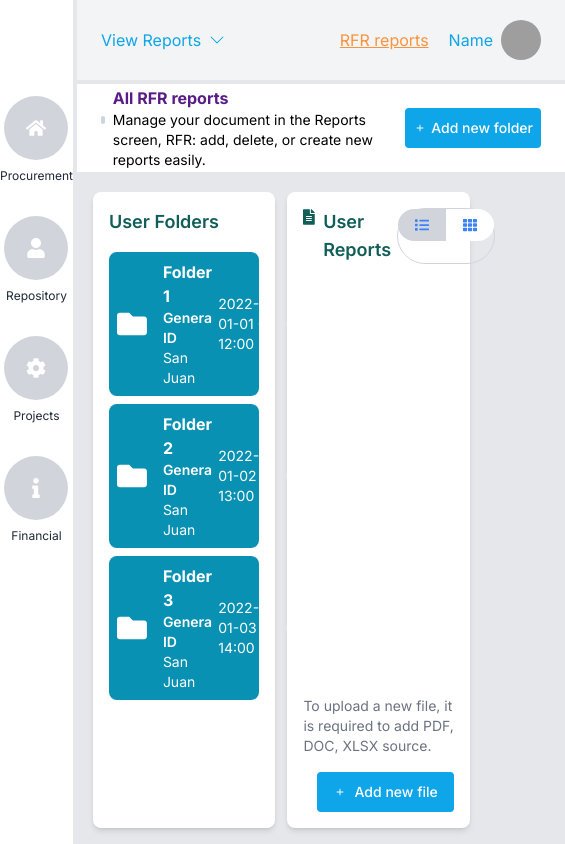
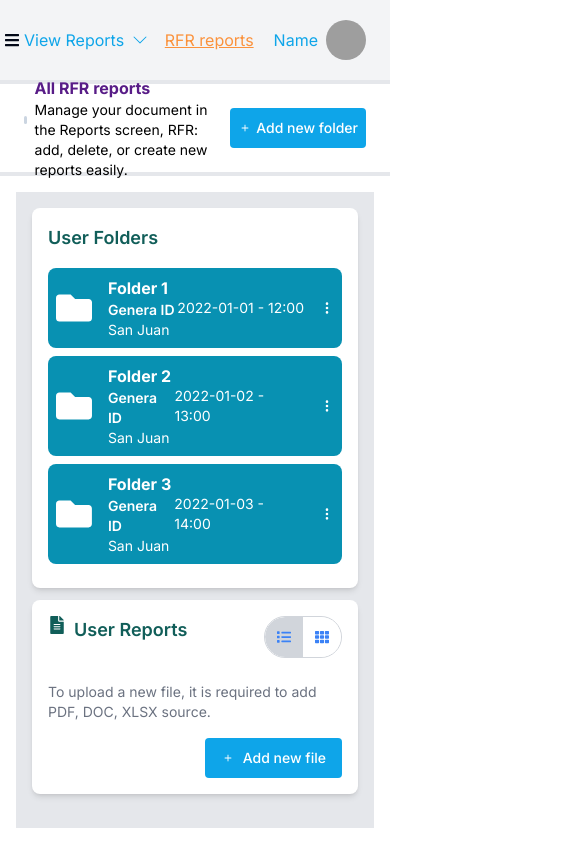
Before and after one commit to gama104/your-project-name, a Next.js app: page /filesdashboard in a window 390 px wide. Shown: the whole page, 565 px wide, since content can reach past the window. Built offline with nearby package versions, Linux system fonts and the light colour scheme; grey boxes are pictures that could not be loaded.

Commit message:
Making the page work on mobile

```diff
--- a/app/filesdashboard/(components)/filedashboard/ContentHeader.tsx
+++ b/app/filesdashboard/(components)/filedashboard/ContentHeader.tsx
@@ -15,6 +15,7 @@ const ContentHeader: React.FC<Props> = ({ title, instructions }) => {
   const handleOpenDialog = () => setIsDialogOpen(true);
   const handleCloseDialog = () => setIsDialogOpen(false);
   const handleSave = () => setIsDialogOpen(false);
+
   return (
     <div className="relative w-full h-24 bg-white border-y-4 border-gray-200 text-black flex items-center justify-between px-6">
       <div className="flex items-center">
--- a/app/filesdashboard/(components)/filedashboard/Sidebar.tsx
+++ b/app/filesdashboard/(components)/filedashboard/Sidebar.tsx
@@ -1,17 +1,36 @@
 "use client";
 import React, { useState } from "react";
 import SidebarItem from "./SidebarItem";
-import { FaHome, FaUser, FaCog, FaInfo } from "react-icons/fa";
+import { FaHome, FaUser, FaCog, FaInfo, FaBars } from "react-icons/fa";
 
 const Sidebar = () => {
   const [activeIndex, setActiveIndex] = useState(-1);
+  const [isSidebarOpen, setIsSidebarOpen] = useState(false);
 
   const handleItemClick = (index: number) => {
     setActiveIndex(index);
+    if (isSidebarOpen) {
+      toggleSidebar();
+    }
+  };
+
+  const toggleSidebar = () => {
+    setIsSidebarOpen(!isSidebarOpen);
   };
 
   return (
-    <div className="w-24 bg-white border-r-4 border-gray-200 text-black flex flex-col items-center z-20 pt-24 h-screen">
+    <>
+      <button
+        className="md:hidden pt-8 pl-1 fixed top-0 left-0 z-30"
+        onClick={toggleSidebar}
+      >
+        <FaBars />
+      </button>
+      <div
+        className={`fixed md:static top-0 left-0 w-64 md:w-24 bg-white border-r-4 border-gray-200 text-black flex flex-col items-center z-20 pt-24 h-screen md:h-auto transform ${
+          isSidebarOpen ? "translate-x-0" : "-translate-x-full"
+        } md:translate-x-0 transition-transform duration-300 ease-in-out`}
+      >
         <SidebarItem
           icon={<FaHome />}
           text="Procurement"
@@ -37,6 +56,7 @@ const Sidebar = () => {
           onClick={() => handleItemClick(3)}
         />
       </div>
+    </>
   );
 };
 
--- a/app/filesdashboard/(components)/files/FileList.tsx
+++ b/app/filesdashboard/(components)/files/FileList.tsx
@@ -27,7 +27,7 @@ const FileList = async ({ folder, view }: FileListProps) => {
         </div>
         <FilesViewToggle fileview={view} />
       </div>
-      <div className="flex-grow overflow-y-auto h-1">
+      <div className="flex-grow overflow-y-auto">
         {selectedView === "list" ? (
           <FileListItem files={files} />
         ) : (
--- a/app/filesdashboard/(components)/files/FileListIcon.tsx
+++ b/app/filesdashboard/(components)/files/FileListIcon.tsx
@@ -39,12 +39,12 @@ const ItemsComponent: React.FC<ItemsComponentProps> = ({ files }) => {
   };
 
   return (
-    <div className="grid grid-cols-3 gap-4">
+    <div className="grid grid-cols-1 sm:grid-cols-2 lg:grid-cols-3 gap-4">
       {files.map((file) => (
         <Card
           key={file.id}
           onClick={() => onFolderClick(file.id)}
-          className="cursor-pointer bg-gray-100 hover:bg-gray-200 py-4"
+          className="cursor-pointer bg-gray-100 hover:bg-gray-200 py-3 sm:py-4"
         >
           <CardContent className="flex items-center px-3">
             <FaCheck className="text-sky-400 mr-2" />
--- a/app/filesdashboard/(components)/files/FileListItem.tsx
+++ b/app/filesdashboard/(components)/files/FileListItem.tsx
@@ -24,10 +24,12 @@ const FileListItem: React.FC<Props> = ({ files }) => {
         <li
           key={file.id}
           onClick={() => onFolderClick(file.id)}
-          className="flex justify-between items-center p-4 hover:bg-gray-100 cursor-pointer"
+          className="flex justify-between items-center p-3 sm:p-4 hover:bg-gray-100 cursor-pointer"
         >
           <div>
-            <p className="text-sm font-medium text-gray-900">{file.name}</p>
+            <p className="text-base sm:text-lg font-medium text-gray-900">
+              {file.name}
+            </p>
             <p className="text-sm text-gray-500">{`${file.size} MB`}</p>
           </div>
           <div className="text-right">
--- a/app/filesdashboard/(components)/files/FilesViewToggle.tsx
+++ b/app/filesdashboard/(components)/files/FilesViewToggle.tsx
@@ -1,4 +1,4 @@
-'use client'
+"use client";
 import React from "react";
 import { FaList, FaTh } from "react-icons/fa";
 import { Toggle } from "@/components/ui/toggle";
@@ -23,20 +23,24 @@ const FileList: React.FC<FilesViewToggleProp> = ({ fileview }) => {
   };
 
   return (
-    <div className="flex space-x-0 border border-gray-300 rounded-full">
+    <div className="flex space-x-0 border border-gray-300 rounded-full overflow-hidden">
       <Toggle
-        className={`flex items-center justify-center w-12 h-8 focus:outline-none ${
+        className={`flex items-center justify-center w-1/2 h-10 focus:outline-none ${
           selectedView === "list" ? "bg-gray-300" : "bg-white"
-        } ${selectedView === "list" ? "rounded-r-none" : ""} hover:bg-gray-300 rounded-l-full`}
+        } ${
+          selectedView === "list" ? "rounded-r-none" : ""
+        } hover:bg-gray-300 rounded-l-full`}
         aria-label="Toggle list view"
         onClick={() => onViewClick("list")}
       >
         <FaList className="text-blue-500" />
       </Toggle>
       <Toggle
-        className={`flex items-center justify-center w-12 h-8 focus:outline-none ${
+        className={`flex items-center justify-center w-1/2 h-10 focus:outline-none ${
           selectedView === "icons" ? "bg-gray-300" : "bg-white"
-        } ${selectedView === "icons" ? "rounded-l-none" : ""} hover:bg-gray-300 rounded-r-full`}
+        } ${
+          selectedView === "icons" ? "rounded-l-none" : ""
+        } hover:bg-gray-300 rounded-r-full`}
         aria-label="Toggle icons view"
         onClick={() => onViewClick("icons")}
       >
--- a/app/filesdashboard/(components)/folders/FolderList.tsx
+++ b/app/filesdashboard/(components)/folders/FolderList.tsx
@@ -6,9 +6,9 @@ const FolderList = async () => {
   const result = await getFolders();
 
   return (
-    <div className="bg-white rounded-lg shadow-md p-4 h-full">
+    <div className="bg-white rounded-lg shadow-md p-4 h-full flex flex-col">
       <h2 className="text-lg font-semibold text-teal-800 mb-4">User Folders</h2>
-      <ul>
+      <ul className="flex-grow overflow-y-auto">
         {(await result).map((folder) => (
           <FolderListItem key={folder.id} folder={folder} />
         ))}
--- a/app/filesdashboard/layout.tsx
+++ b/app/filesdashboard/layout.tsx
@@ -12,16 +12,18 @@ export default function RootLayout({
   children: React.ReactNode;
 }) {
   return (
-    <div className="flex flex-col h-screen">
-      <div className="flex flex-1">
+    <div className="flex flex-col h-screen overflow-hidden">
+      <Navbar />
+      <div className="flex flex-1 overflow-hidden">
         <Sidebar />
-        <div className="flex flex-1 flex-col">
-          <Navbar />
+        <div className="flex flex-1 flex-col overflow-y-auto">
           <ContentHeader
             title="All RFR reports"
             instructions="Manage your document in the Reports screen, RFR: add, delete, or create new reports easily."
           />
-          <div className="flex flex-1">{children}</div>
+          <div className="flex flex-1 p-4 md:p-8 overflow-y-auto">
+            {children}
+          </div>
         </div>
       </div>
     </div>
--- a/app/filesdashboard/page.tsx
+++ b/app/filesdashboard/page.tsx
@@ -19,19 +19,19 @@ export default function FilesDashboard({
 
   return (
     <div className="flex-1 bg-gray-200 p-4 h-full">
-      <div className="flex h-full space-x-3">
-        <div className={"flex flex-col w-2/5"}>
+      <div className="flex flex-col md:flex-row h-full space-y-3 md:space-y-0 md:space-x-3">
+        <div className="flex flex-col w-full md:w-2/5">
           <Suspense fallback={<FoldersSkeleton />}>
             <FolderList />
           </Suspense>
         </div>
-        <div className={"flex flex-col w-2/5"}>
+        <div className="flex flex-col w-full md:w-2/5">
           <Suspense fallback={<FilesListSkeleton />}>
             <FileList folder={selectedFolder} view={selectedView} />
           </Suspense>
         </div>
         {selectedFile && (
-          <div className="flex flex-col w-1/5">
+          <div className="flex flex-col w-full md:w-1/5">
             <Suspense fallback={<FileDetailsSkeleton />}>
               <FileDetails id={selectedFile} />
             </Suspense>
```
Lines whose indentation alone changed are shown as unchanged.
